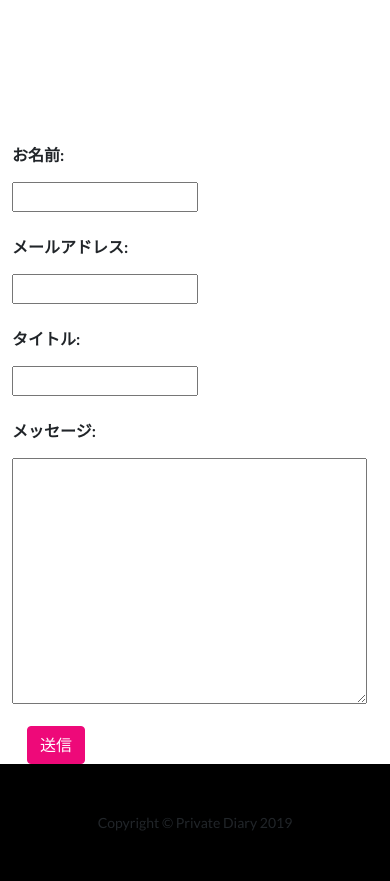
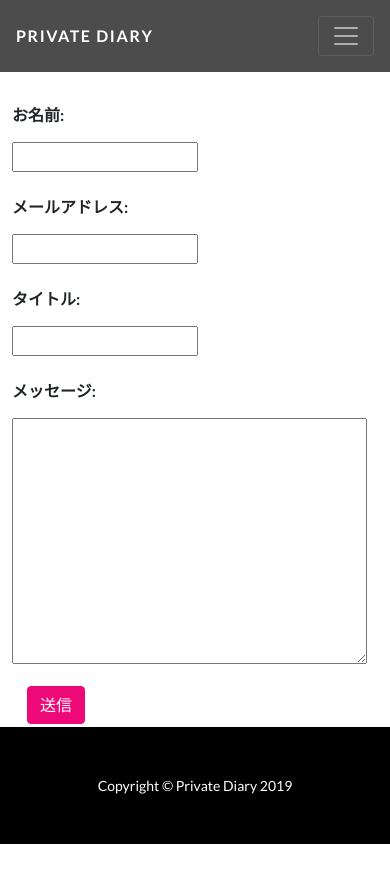
Before and after one commit to Honda-Tadakatsu/private_diary, a Django app: page /inquiry/ in a window 390 px wide. After the commit the page ends 844 px from the top, so only its background shows below. Run offline with Django 3.2, Linux system fonts and the light colour scheme; some libraries are stand-ins or nearby versions.

Commit message:
otoiawase

```diff
--- a/diary/templates/diary/base.html
+++ b/diary/templates/diary/base.html
@@ -23,16 +23,16 @@
     {% block head %}{% endblock %}
 
     <div id='wrapper'>
-        <nav class="navbar navbar-expand-lg navbar-dark navbar-customfixed-top">
+        <nav class="navbar navbar-expand-lg navbar-dark navbar-custom fixed-top">
             <div class="container">
                 <a class ="navbar-brand" href="{%url 'diary:index' %}">PRIVATE DIARY </a>
                 <button class ="navbar-toggler" type="button" data-toggle="collapse" data-target="#navbarResponsive" aria-controls="navbarResponsive" aria-expanded="false" aria-label="Toggle navigation">
                     <span class="navbar-toggler-icon"></span>
                 </button>
-                <div class="colaalapse navar-collapse" id="navbarResponsive">
+                <div class="collapse navbar-collapse" id="navbarResponsive">
                  <ul class="navbar-nav mr-auto">
                      <li class="nav-item {% block active_inquiry %}{% endblock %}">
-                         <a class="nav-link" href="{%url 'diary:inquiry'}">INQUIRY</a>
+                         <a class="nav-link" href="{%url 'diary:inquiry' %}">INQUIRY</a>
                      </li>
                  </ul>
                  <ul class="navbar-nav ml-auto">
@@ -51,11 +51,11 @@
 
         <footer class="py-5 bg-black">
             <div class="container">
-                <p class="m-0 text-center text-while small">Copyright &copy; Private Diary 2019</p>
+                <p class="m-0 text-center text-white small">Copyright &copy; Private Diary 2019</p>
             </div>
         </footer>
-        <script src="{% static 'vendor/jquiry/jquiry.min.js'%}"></script>
-        <script src="{% static 'vendor/jquiry/bootstrap/js/min.js'%}"></script>
+        <script src="{% static 'vendor/jquiry/jquiry/jquiry.min.js'%}"></script>
+        <script src="{% static 'vendor/bootstrap/js/bootstrap.bundle.min.js'%}"></script>
     </div>
 </head>
 <body>
--- a/diary/templates/diary/inquiry.html
+++ b/diary/templates/diary/inquiry.html
@@ -1,6 +1,8 @@
 {%extends 'diary/base.html'%}
+{% load static %}
+
 {% block title %}お問い合わせ{% endblock %}
-{% block active_inquiry %}お問い合わせ{% endblock %}
+{% block active_inquiry %}active{% endblock %}
 
         {%block contents%}
         <div class="container ">
@@ -12,7 +14,7 @@
                         {%for field in form%}
 
                         <div class="form-group row">
-                                <label for="{{field.id_for_label" class="col-sm-4 col-form-label">
+                            <label for="{{field.id_for_label}}" class="col-sm-4 col-form-label">
                                 <strong>{{field.label_tag}}</strong>
                             </label>
                             <div class="col-sm-8">
--- a/static/css/mystyle.css
+++ b/static/css/mystyle.css
@@ -7,3 +7,7 @@ body,#wrapper{
 footer{
     margin-top: auto;
 }
+
+.my-div-style{
+    margin-top: 6rem;
+}
```
Lines whose indentation alone changed are shown as unchanged.
